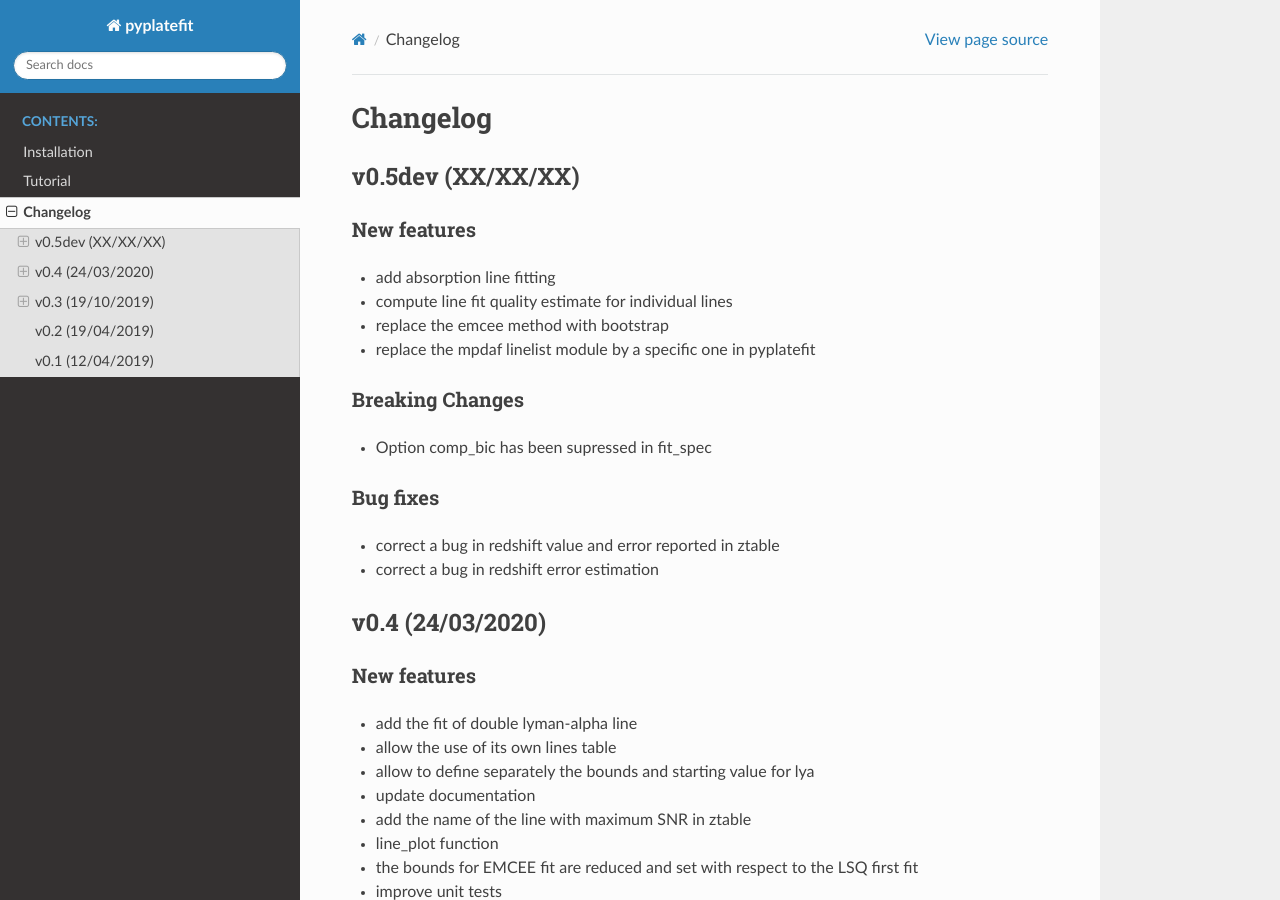
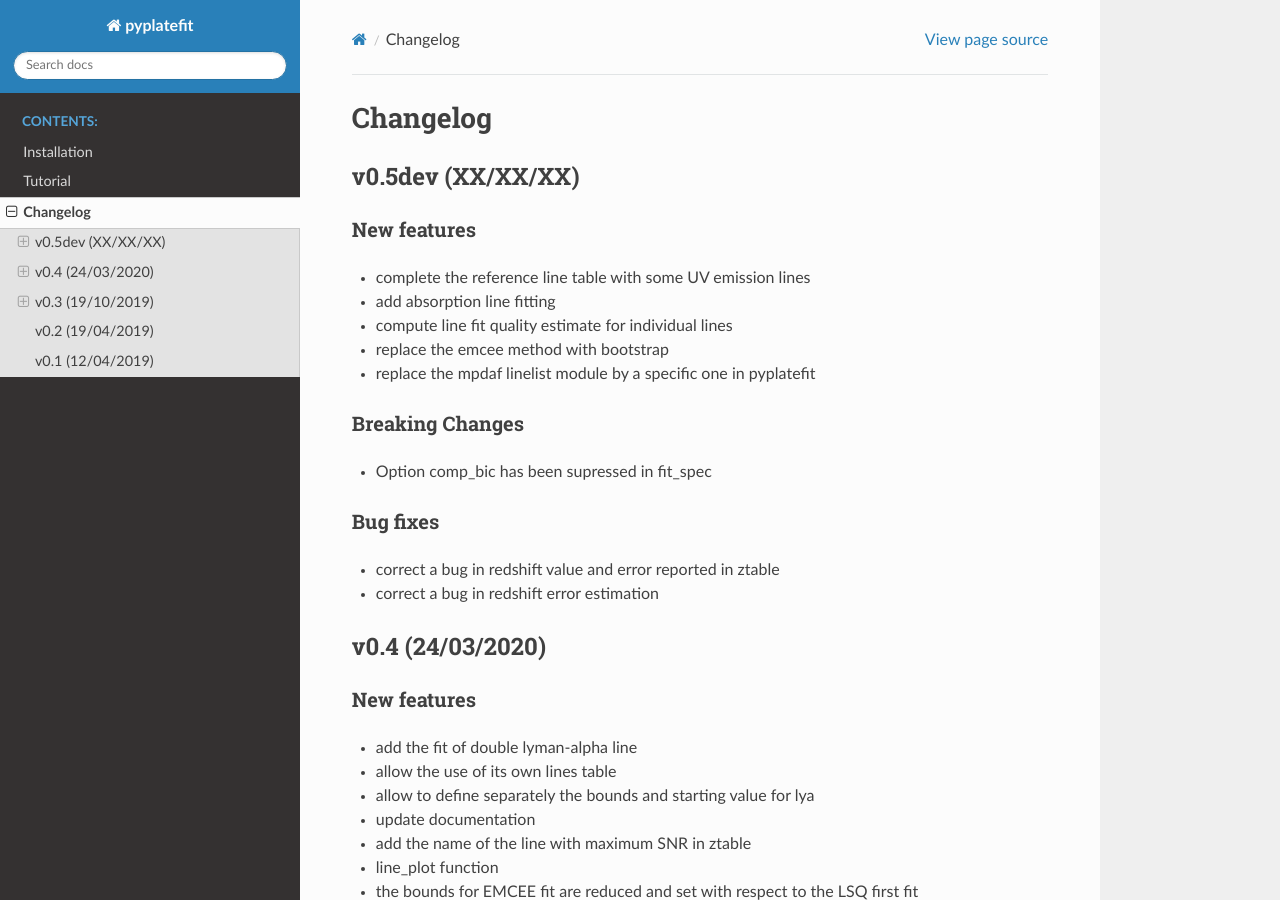
Before and after one commit to musevlt/pyplatefit, a Sphinx documentation site: the page built from docs/changelog.rst, in a window 1280 px wide and 900 px high. Built offline with Sphinx 7.4.7 and the Read the Docs theme 2.0.0, drawn with Linux system fonts in a browser that asks for light colours.

Commit message:
Update reference lines table with some UV lines (wavelength correction)

```diff
--- a/docs/changelog.rst
+++ b/docs/changelog.rst
@@ -4,6 +4,7 @@
 ------------------
 New features
 ^^^^^^^^^^^^
+- complete the reference line table with some UV emission lines
 - add absorption line fitting
 - compute line fit quality estimate for individual lines
 - replace the emcee method with bootstrap
```
Also changed, not shown: 1 other file.
